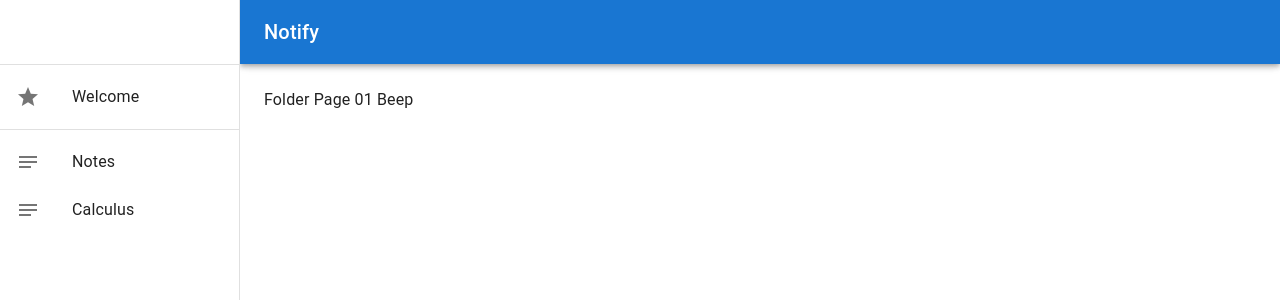
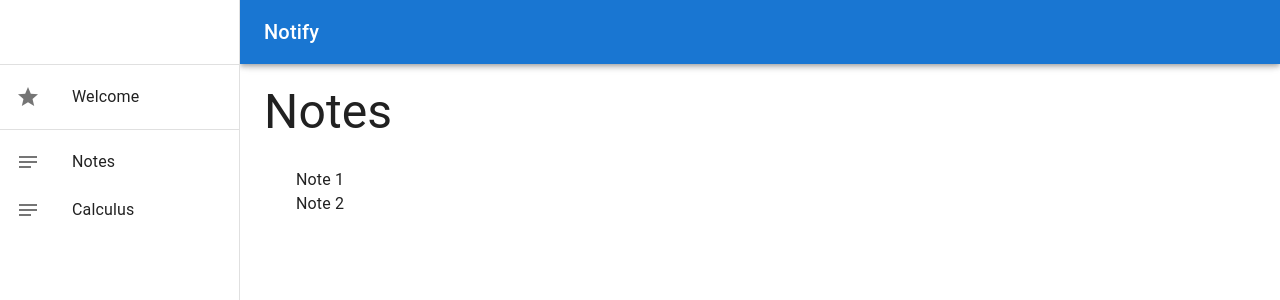
Before and after one commit to aishyuu/notify, a React (Vite) app: page /01 in a window 1280 px wide. Shown: the top 300 px of the page. Built offline with nearby package versions, Linux system fonts and the light colour scheme.

Commit message:
Tested out folder structure for data

```diff
--- a/src/pages/Folder.tsx
+++ b/src/pages/Folder.tsx
@@ -1,10 +1,23 @@
 import { useParams } from 'react-router-dom'
+import { dummyData } from '../data/dummyData'
 
 export default function Folder() {
     const { folder } = useParams()
+    let currentData = dummyData.folders.find(x => x.id === parseInt(folder))
+    console.log(currentData)
+
     return(
         <div>
-            <h1>Folder Page {folder} Beep</h1>
+            <h2 className="text-5xl">{currentData.title}</h2>
+            <div className='p-8'>
+                {currentData?.notes.map(note => {
+                    return(
+                        <div>
+                            <span>{note.title}</span>
+                        </div>
+                    )
+                })}
+            </div>
         </div>
     )
 }
```
